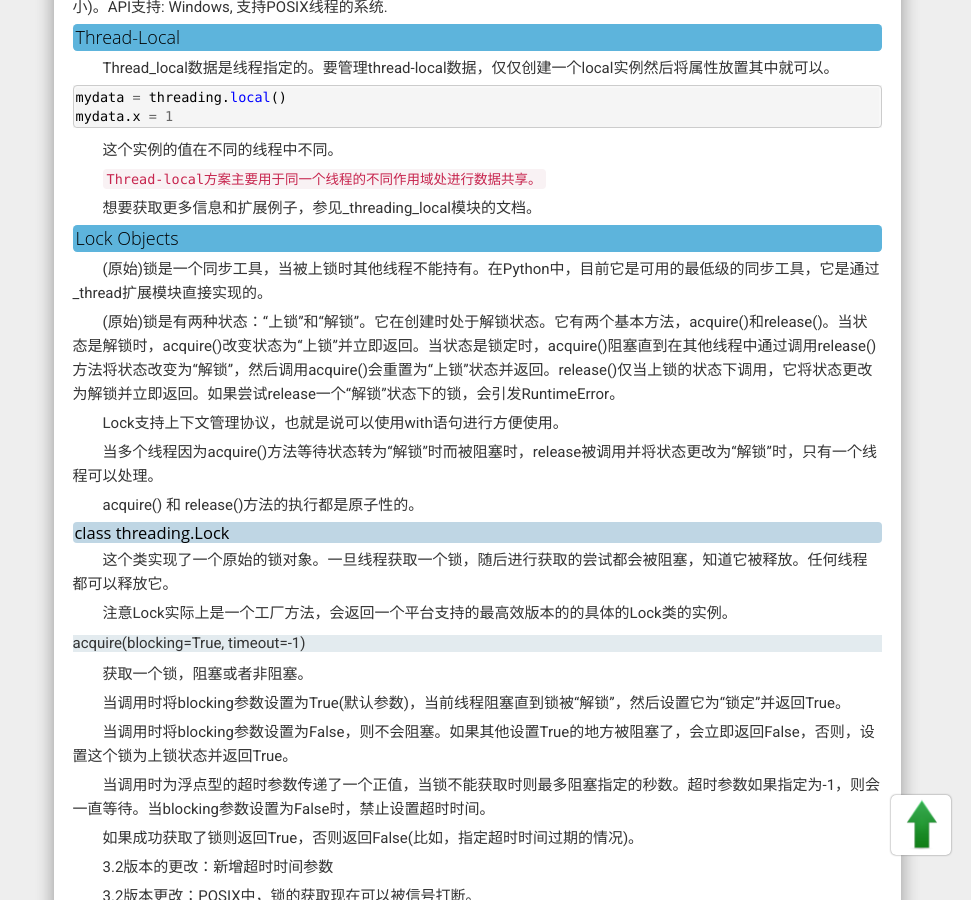
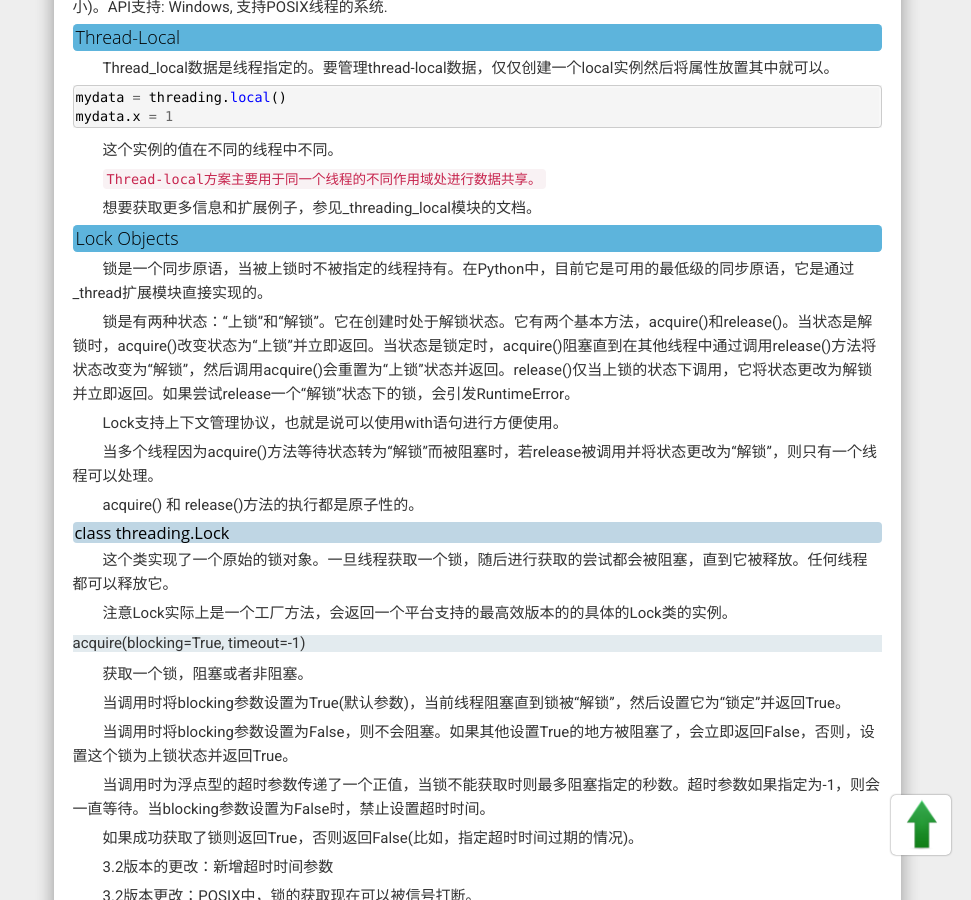
Before and after one commit to iampythoner/iampythoner.github.io, a Jekyll site: the page built from _posts/2017-10-13-Python_threading_module.md, in a window 1280 px wide and 900 px high, scrolled down 889 px. Shown: the whole window, without its empty margins (309-1280 px from the left). Built offline with Jekyll 4.4.1, drawn with Linux system fonts in a browser that asks for light colours; nearby versions of some CDN libraries; comment, search, counter and statistics services are not loaded.

Commit message:
no message

```diff
--- a/_posts/2017-10-13-Python_threading_module.md
+++ b/_posts/2017-10-13-Python_threading_module.md
@@ -56,18 +56,18 @@ mydata.x = 1
 
 <h4 id="anchor4_0">Lock Objects</h4>
 
-(原始)锁是一个同步工具，当被上锁时其他线程不能持有。在Python中，目前它是可用的最低级的同步工具，它是通过_thread扩展模块直接实现的。
+锁是一个同步原语，当被上锁时不被指定的线程持有。在Python中，目前它是可用的最低级的同步原语，它是通过_thread扩展模块直接实现的。
 
-(原始)锁是有两种状态：“上锁”和“解锁”。它在创建时处于解锁状态。它有两个基本方法，acquire()和release()。当状态是解锁时，acquire()改变状态为“上锁”并立即返回。当状态是锁定时，acquire()阻塞直到在其他线程中通过调用release()方法将状态改变为“解锁”，然后调用acquire()会重置为“上锁”状态并返回。release()仅当上锁的状态下调用，它将状态更改为解锁并立即返回。如果尝试release一个“解锁”状态下的锁，会引发RuntimeError。
+锁是有两种状态：“上锁”和“解锁”。它在创建时处于解锁状态。它有两个基本方法，acquire()和release()。当状态是解锁时，acquire()改变状态为“上锁”并立即返回。当状态是锁定时，acquire()阻塞直到在其他线程中通过调用release()方法将状态改变为“解锁”，然后调用acquire()会重置为“上锁”状态并返回。release()仅当上锁的状态下调用，它将状态更改为解锁并立即返回。如果尝试release一个“解锁”状态下的锁，会引发RuntimeError。
 
 Lock支持上下文管理协议，也就是说可以使用with语句进行方便使用。
 
-当多个线程因为acquire()方法等待状态转为“解锁”时而被阻塞时，release被调用并将状态更改为“解锁”时，只有一个线程可以处理。
+当多个线程因为acquire()方法等待状态转为“解锁”而被阻塞时，若release被调用并将状态更改为“解锁”，则只有一个线程可以处理。
 
 acquire() 和 release()方法的执行都是原子性的。
 
 ##### class threading.Lock
-这个类实现了一个原始的锁对象。一旦线程获取一个锁，随后进行获取的尝试都会被阻塞，知道它被释放。任何线程都可以释放它。
+这个类实现了一个原始的锁对象。一旦线程获取一个锁，随后进行获取的尝试都会被阻塞，直到它被释放。任何线程都可以释放它。
 
 注意Lock实际上是一个工厂方法，会返回一个平台支持的最高效版本的的具体的Lock类的实例。
 
```
